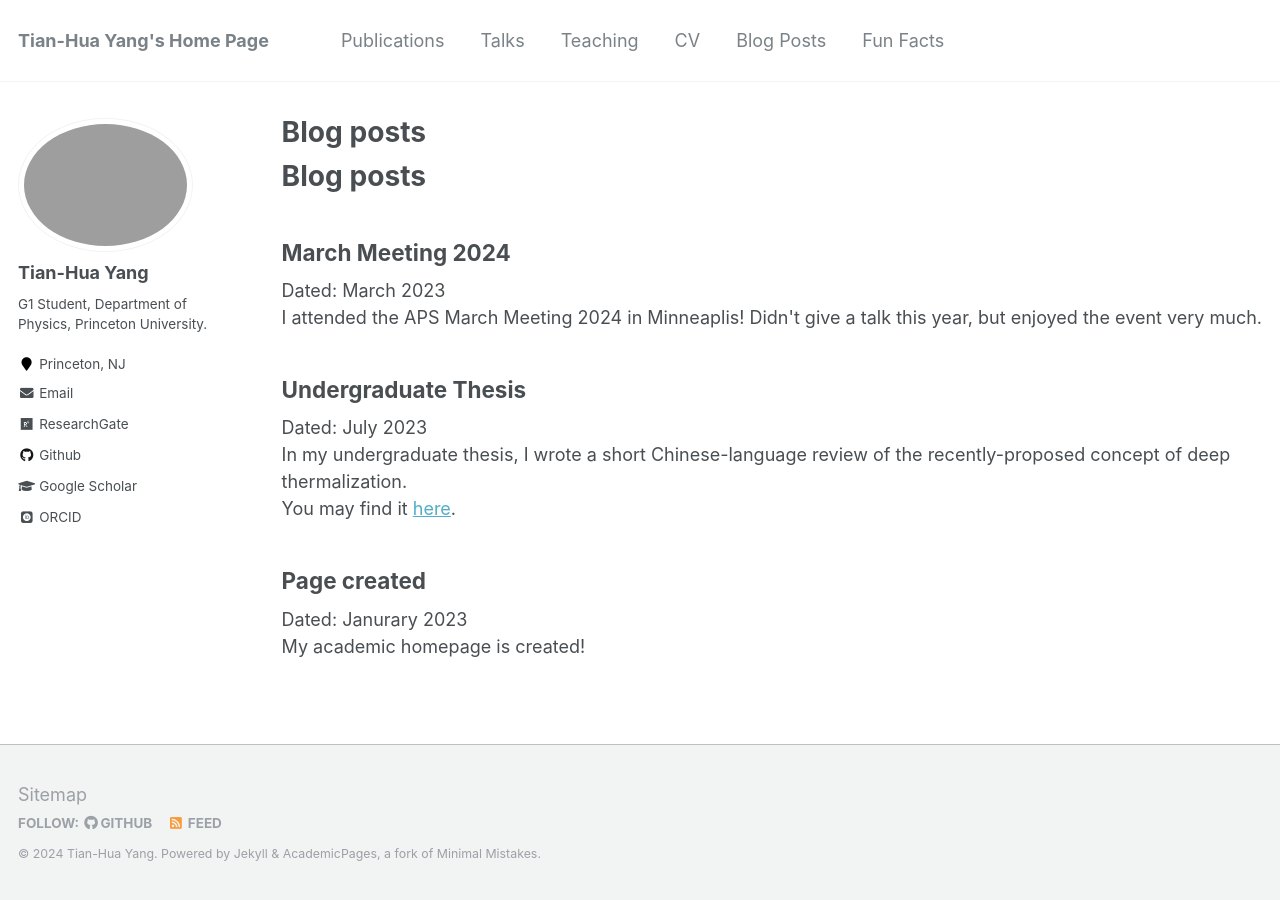
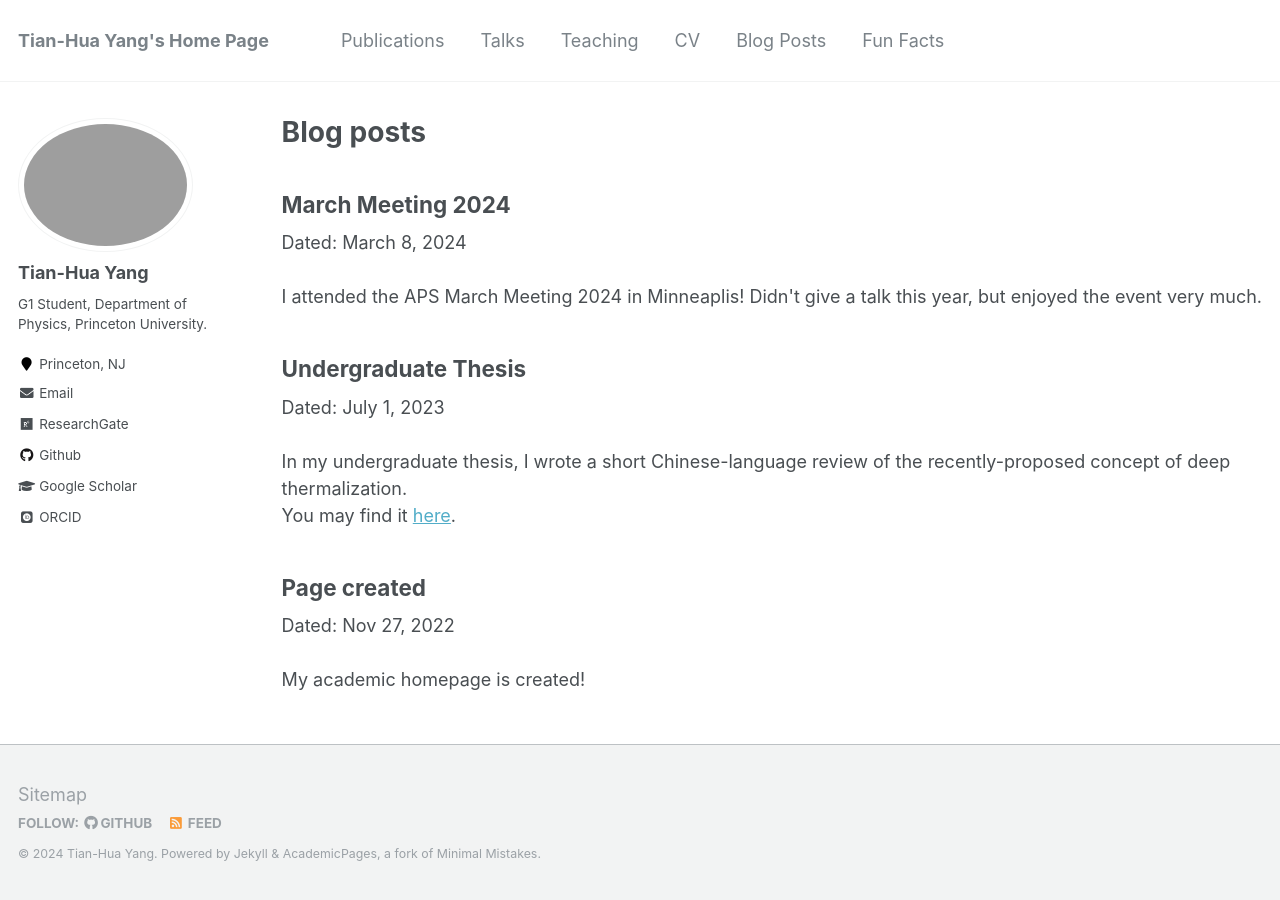
Before and after one commit to ThomasYangth/thomasyangth.github.io, a Jekyll site: the page built from _pages/blog.html, in a window 1280 px wide. Built offline with Jekyll 4.4.1, drawn with Linux system fonts in a browser that asks for light colours; some web fonts are replaced.

Commit message:
Update blog.html

```diff
--- a/_pages/blog.html
+++ b/_pages/blog.html
@@ -7,17 +7,15 @@ redirect_from:
   - /wordpress/blog-posts/
 ---
 
-<h1>Blog posts</h1>
-
 <h2>March Meeting 2024</h2>
 
-Dated: March 2023<br/>
+Dated: March 8, 2024<br/><br/>
 
 I attended the APS March Meeting 2024 in Minneaplis! Didn't give a talk this year, but enjoyed the event very much.<br/>
 
 <h2>Undergraduate Thesis</h2>
 
-Dated: July 2023<br/>
+Dated: July 1, 2023<br/><br/>
 
 In my undergraduate thesis, I wrote a short Chinese-language review of the recently-proposed concept of deep thermalization.<br/>
 
@@ -25,6 +23,6 @@ You may find it <a href="/files/Deep-Thermalization-Thesis.pdf">here</a>.
 
 <h2>Page created</h2>
 
-Dated: Janurary 2023<br/>
+Dated: Nov 27, 2022<br/><br/>
 
 My academic homepage is created!
```
